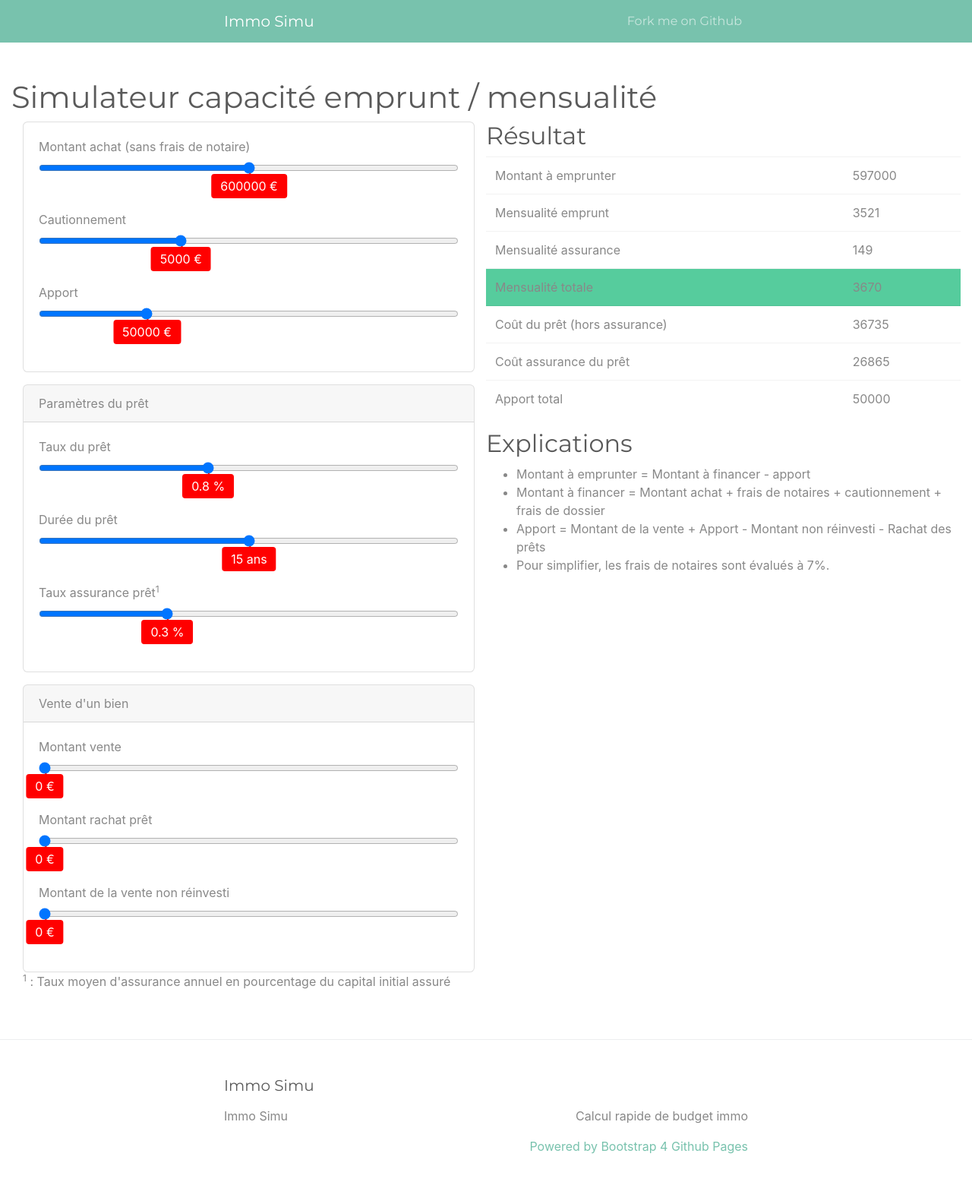
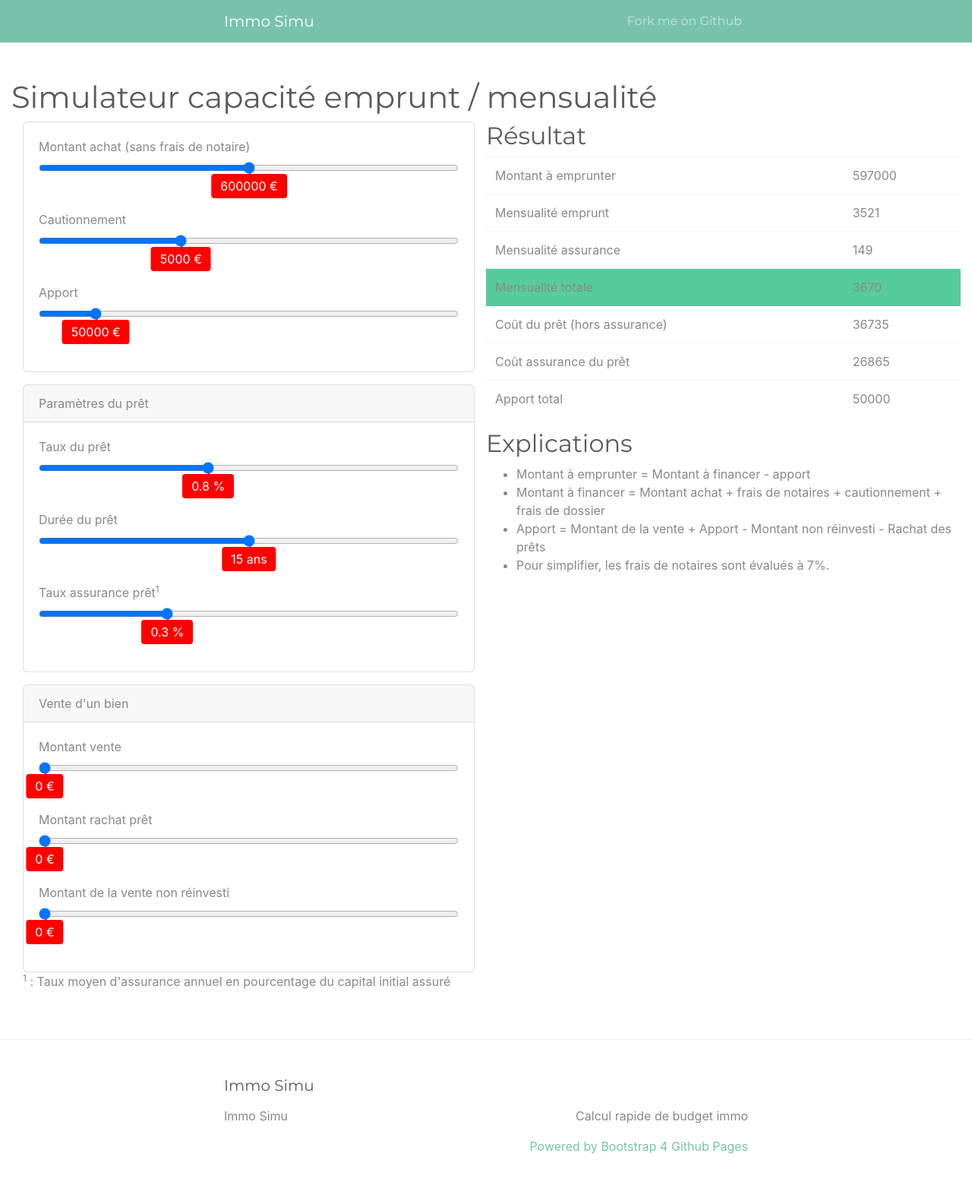
Before and after one commit to BrunoSpy/immosimu, a Jekyll site: the page built from index.md, in a window 1280 px wide. Shown: the whole page at 76% size. Built offline with Jekyll 4.4.1, drawn with Linux system fonts in a browser that asks for light colours.

Commit message:
Augmentation apport

```diff
--- a/index.md
+++ b/index.md
@@ -23,7 +23,7 @@ title: Simulateur capacité emprunt / mensualité
 
 <div class="form-group range-wrap">
 <label for="formApport">Apport</label>
-<input type="range" class="form-control-range" id="formApport" min="0" max="200000" step="5000">
+<input type="range" class="form-control-range" id="formApport" min="0" max="400000" step="5000">
 <output class="bubble" data-trailing="€"></output>
 </div>
 </div>
```
